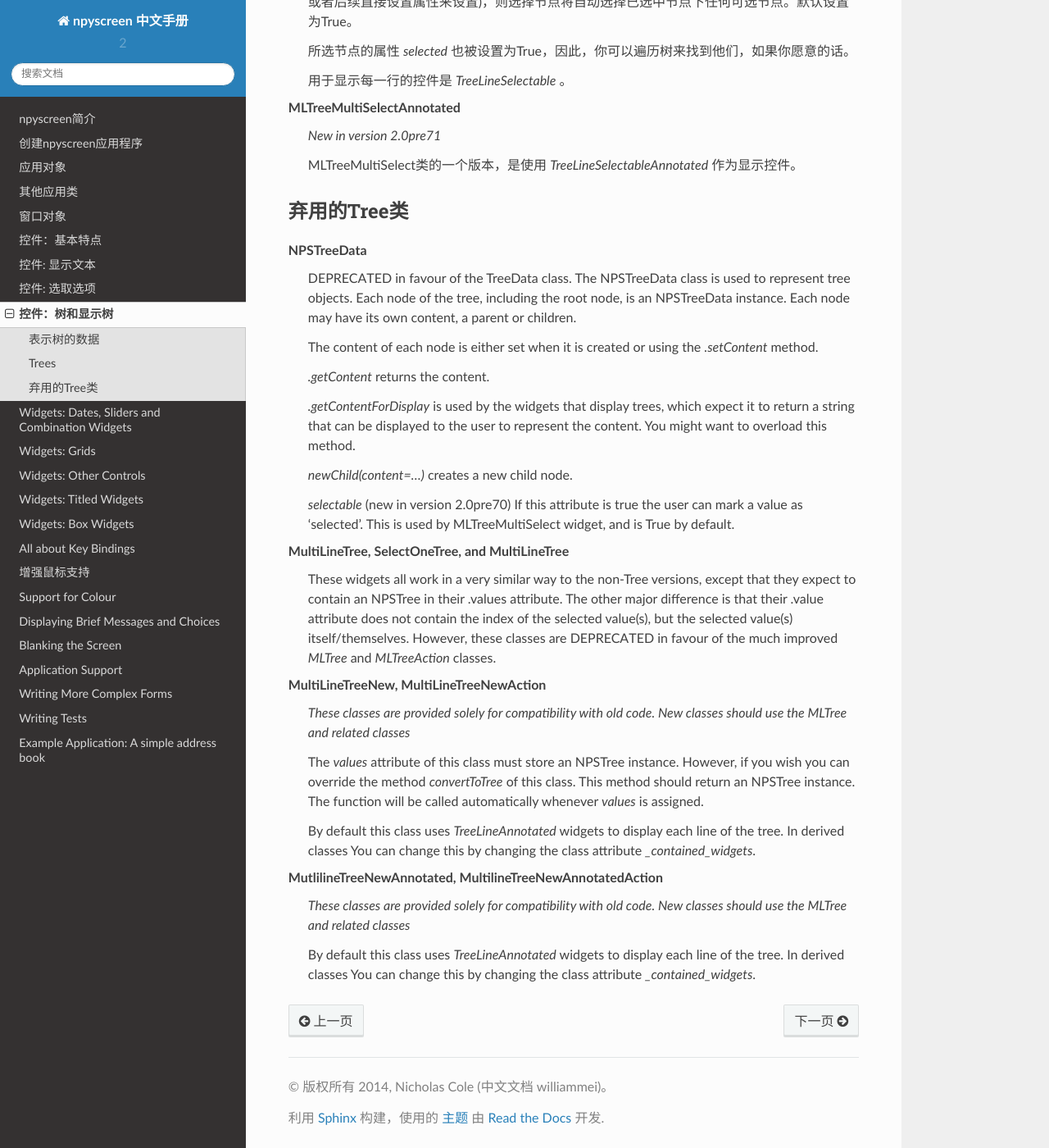
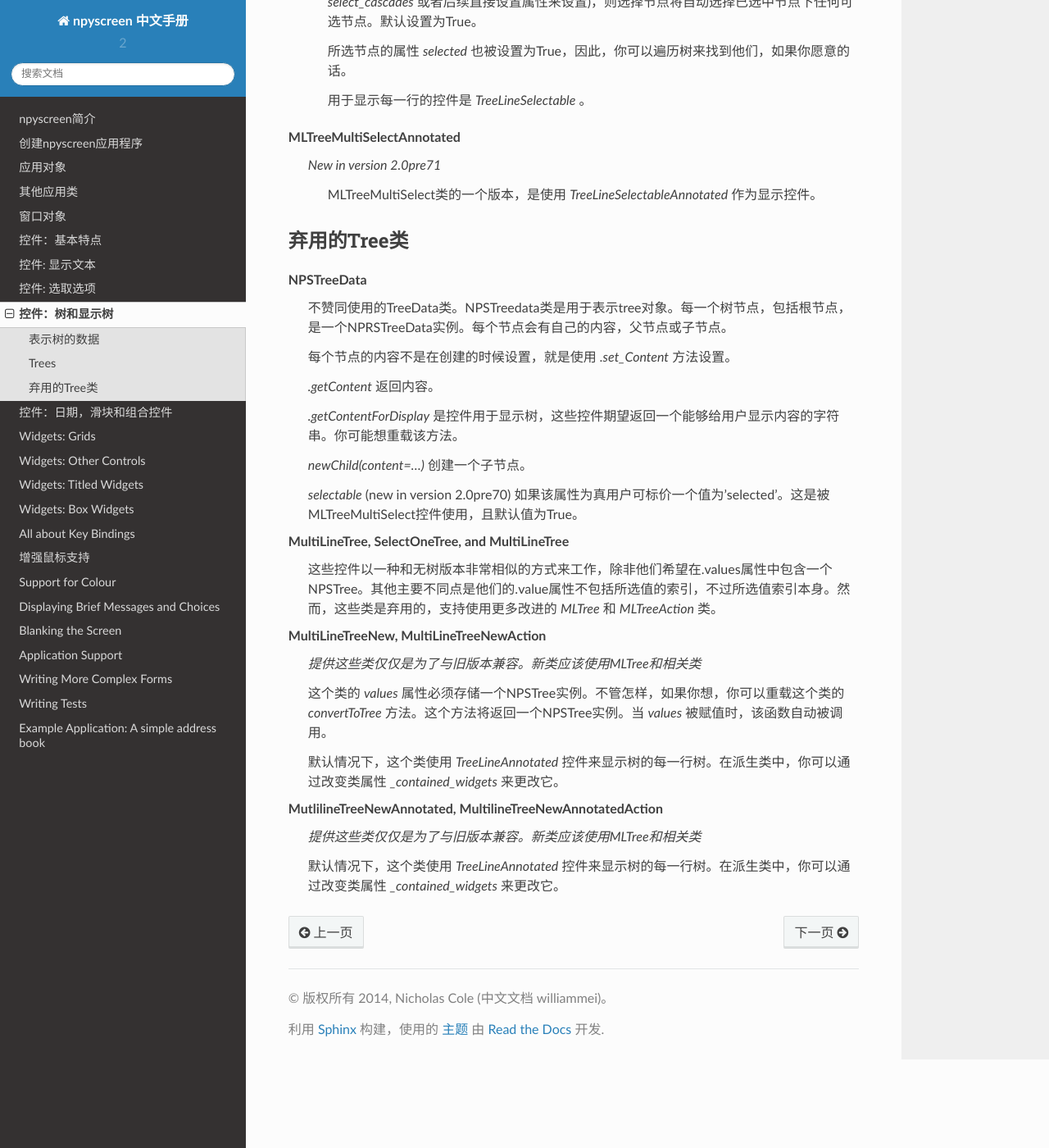
Before and after one commit to will-mei/npyscreen_doc_zh, a Sphinx documentation site: the page built from docs/source/widgets-trees.rst, in a window 1280 px wide and 1400 px high, scrolled down 1304 px. Shown: the whole window at 82% size. Built offline with Sphinx 7.4.7 and the Read the Docs theme 2.0.0, drawn with Linux system fonts in a browser that asks for light colours.

Commit message:
widget-tree widget-general

```diff
--- a/docs/source/widgets-general.rst
+++ b/docs/source/widgets-general.rst
@@ -1,43 +1,44 @@
-Widgets: Dates, Sliders and Combination Widgets
+控件：日期，滑块和组合控件
 ***********************************************
 
 DateCombo, TitleDateCombo
-    These widgets allow a user to select a date.  The actual selection of a date is done with the class MonthBox, which is displayed in a temporary window.  The constructor can be passed the following arguments - `allowPastDate=False` and `allowTodaysDate=False` - both of which will affect what the user is allowed to select. The constructor can also accept the argument `allowClear=True`.
+    这些控件允许用户选择一个日期。日期的实际选择是由类MonthBox完成的，它在一个临时窗口中显示。构造函数可以被传递通过以下参数 - `allowPastDate=False` 和 `allowTodaysDate=False` - 这两者将影响用户被允许选择什么。构造函数也可以接受参数`allowClear=True`。
 
 ComboBox, TitleCombo
-    This box looks like a Textbox, but the user can only select from a list of options.  Which are displayed in a temporary window if the user wants to change the value.  Like the MultiLine widget, the attribute *value* is the index of a selection in the list *values*.  The ComboBox widget can also be customised by overloading the *display_value(self, vl)* method.
+    这个框看起来像一个文本框，但用户仅仅能够从选项列表中选择。如果用户想更改值，就在临时窗口中显示。就像MultiLine控件一样，属性 *value* 是列表 *values* 中一个选择的索引。通过重载 *display_value(self, vl)* 方法，ComboBox控件也可以被定制。
 
 FilenameCombo, TitleFilenameCombo
-    This presents a control for picking filenames.  The following arguments can be passed in to the constructor::
+    这展示了一个选择文件名的控件。以下参数可传递给构造函数::
 
         select_dir=False
         must_exist=False
         confirm_if_exists=False
         sort_by_extension=True
 
-    These also correspond to attributes on the widget that can be set at any time.
+    这些也与控件中所示可以设置的属性相对应。
 
-    This widget was added in version 2.0pre81.
+
+    该控件在版本 2.0pre81中被添加。
 
 
 
 Slider, TitleSlider
-   Slider presents a horizontal slider.  The following additional arguments to the constructor are useful:
+   滑块表示一个水平滑动块。以下附加参数对构造函数是很有用的:
 
    out_of=100
-      The maximum value of the slider.
+      滑块的最大值。
    step=1
-      The increments by which a user my increase or decrease the value.
+      用户增加或减少值得增量。
    lowest=0
-      The minimum value a user can select. Note that sliders are not designed to allow a user to select negative values.  *lowest* should be >= 0
+      用户能选择的最小值。注意，滑块设计不允许用户选择负值。*lowest* 应当 >= 0
    label=True
-      Whether to print a text label next to the slider.  If so, see the *translate_value* method.
+      是否在滑块旁打印文本标签。如果这样，请参考 *translate_value* 方法。
    block_color = None
-       The colour of the blocks that show the level of the slider. By default (None) the same value as the colour of the slider itself.
+       显示滑块的水平块的颜色。默认情况下（None），与滑块本身颜色相同。
 
-   All of these options set attributes of the same name that may be altered once the widget exists.
+   所有这些选项设置了相同名称的属性，它们在控件中存在时可能随时被更改。
 
-   The text displayed next to the widget (if *label=True*) is generated by the *translate_value* method.  This takes no options and returns a string.  It makes sense to subclass the Slider object and overload this method.  It probably makes sense to ensure that the string generated is of a fixed length.  Thus the default code looks like::
+   在控件(如果 *label=True*)旁边显示的文本是由 *translate_value* 方法生成。它没有选项并返回一个字符串。把Slider对象划入子类并重载该方法是有意义的。确保生成固定长度的字符串可能是有意义的。因此默认代码如下::
 
       stri = "%s / %s" %(self.value, self.out_of)
       l = (len(str(self.out_of)))*2+4
--- a/docs/source/widgets-trees.rst
+++ b/docs/source/widgets-trees.rst
@@ -6,102 +6,91 @@
 ++++++++++++++++++++++
 
 TreeData
-    类TreeData是被用于表示树对象。每一个树节点，包括根节点，是一个NPSTreeData实例。每个节点可能有它自己的内容，父节点或子节点。
+	类TreeData是被用于表示树对象。每一个树节点，包括根节点，是一个NPSTreeData实例。每个节点可能有它自己的内容，父节点或子节点。
 
-    每个节点的内容不是在创建的时候设置，就是使用 *.set_content* 方法设置。
+	每个节点的内容不是在创建的时候设置，就是使用 *.set_content* 方法设置。
 
-    *get_content()* 返回该内容。
+	*get_content()* 返回该内容。
 
-    *get_content_for_display()* 是控件用于显示树，这些控件期望返回一个能够给用户显示内容的字符串。
+	*get_content_for_display()* 是控件用于显示树，这些控件期望返回一个能够给用户显示内容的字符串。
 
-    *new_child(content=...)* 创建一个新的子节点
+	*new_child(content=...)* 创建一个新的子节点
 
-    *selectable* 如果这个属性为真，则用户可以标记一个值为'selected'。这被MLTreeMultiSelect控件使用，并且默认值为True。
+	*selectable* 如果这个属性为真，则用户可以标记一个值为'selected'。这被MLTreeMultiSelect控件使用，并且默认值为True。
 
-    *ignore_root* 这个属性控制着是否向用户展示树的根节点。
+		*ignore_root* 这个属性控制着是否向用户展示树的根节点。
 
-    *expanded* 这个属性控制着是否扩展树的分支，假设该节点有任何子节点。
+		*expanded* 这个属性控制着是否扩展树的分支，假设该节点有任何子节点。
 
-    *sort* 这个属性控制是否对树进行排序。
+		*sort* 这个属性控制是否对树进行排序。
 
-    *sort_function* 如果树已排序，当树显示时，将使用此属性中命名的函数作为对树排序的键。
+		*sort_function* 如果树已排序，当树显示时，将使用此属性中命名的函数作为对树排序的键。
 
-    *walk_tree(only_expanded=True, ignore_root=True, sort=None, sort_function=None)* 遍历树。你可以覆盖标准sort和sort函数，并决定是否只遍历那些被标记为展开的树节点。
+		*walk_tree(only_expanded=True, ignore_root=True, sort=None, sort_function=None)* 遍历树。你可以覆盖标准sort和sort函数，并决定是否只遍历那些被标记为展开的树节点。
 
 
 Trees
 +++++
 
 MLTree, MLTreeAction
-    这个类的 *values* 属性必须存储一个NPSTree实例。尽管如此，如果你希望覆盖类的 *convertToTree* 方法。这个方法应返回一个NPSTree实例。当 *values* 被赋值时，该函数自动被调用。
+		这个类的 *values* 属性必须存储一个NPSTree实例。尽管如此，如果你希望覆盖类的 *convertToTree* 方法。这个方法应返回一个NPSTree实例。当 *values* 被赋值时，该函数自动被调用。
 
-    默认情况下，这个类使用 *TreeLine* 控件来显示树的每一行树。在派生类中，你可以通过改变类属性 *_contained_widgets* 来更改它。类属性 `_contained_widget_height`  定义了每个给定的控件显示多少行。
+		默认情况下，这个类使用 *TreeLine* 控件来显示树的每一行树。在派生类中，你可以通过改变类属性 *_contained_widgets* 来更改它。类属性 `_contained_widget_height`  定义了每个给定的控件显示多少行。
 
 MLTreeAnnotated, MLTreeAnnotatedAction
-      在默认情况下，这个类使用 *TreeLineAnnotated* 控件来显示树的每一行。在派生类中，你可以通过改变类属性 *_contained_widgets* 来更改它。
+	  在默认情况下，这个类使用 *TreeLineAnnotated* 控件来显示树的每一行。在派生类中，你可以通过改变类属性 *_contained_widgets* 来更改它。
 
 MLTreeMultiSelect
     *New in version 2.0pre70*
 
-    这个类允许你选择树的多个项。你可以通过设置NPSTreeData节点的 *selectable* 属性来选择用户能够选择的NPSTreeData节点。
+		这个类允许你选择树的多个项。你可以通过设置NPSTreeData节点的 *selectable* 属性来选择用户能够选择的NPSTreeData节点。
 
-    方法 *get_selected_objects(self, return_node=True,)* 返回一个列出被选中节点的生成器对象。如果return_node时True，则产生实际节点本身，否则会产生 *node.getContent()* 的值。
+		方法 *get_selected_objects(self, return_node=True,)* 返回一个列出被选中节点的生成器对象。如果return_node时True，则产生实际节点本身，否则会产生 *node.getContent()* 的值。
 
-    *New in Version 2.0pre71* 如果属性 *select_cascades* 为True(可通过创建时传递参数 *select_cascades* 或者后续直接设置属性来设置)，则选择节点将自动选择已选中节点下任何可选节点。默认设置为True。
+		*New in Version 2.0pre71* 如果属性 *select_cascades* 为True(可通过创建时传递参数 *select_cascades* 或者后续直接设置属性来设置)，则选择节点将自动选择已选中节点下任何可选节点。默认设置为True。
 
-    所选节点的属性 *selected* 也被设置为True，因此，你可以遍历树来找到他们，如果你愿意的话。
+		所选节点的属性 *selected* 也被设置为True，因此，你可以遍历树来找到他们，如果你愿意的话。
 
-    用于显示每一行的控件是 *TreeLineSelectable* 。
+		用于显示每一行的控件是 *TreeLineSelectable* 。
 
 MLTreeMultiSelectAnnotated
     *New in version 2.0pre71*
 
-    MLTreeMultiSelect类的一个版本，是使用 *TreeLineSelectableAnnotated* 作为显示控件。
+		MLTreeMultiSelect类的一个版本，是使用 *TreeLineSelectableAnnotated* 作为显示控件。
 
 
 
 弃用的Tree类
 +++++++++++++++++++++++
 NPSTreeData
-    DEPRECATED in favour of the TreeData class.  The NPSTreeData class is used to represent tree objects.  Each node of the tree, including the root node, is an NPSTreeData instance.  Each node may have its own content, a parent or children.
+		不赞同使用的TreeData类。NPSTreedata类是用于表示tree对象。每一个树节点，包括根节点，是一个NPRSTreeData实例。每个节点会有自己的内容，父节点或子节点。
 
-    The content of each node is either set when it is created or using the *.setContent* method.
+		每个节点的内容不是在创建的时候设置，就是使用 *.set_Content* 方法设置。
 
-    *.getContent* returns the content.
+		*.getContent* 返回内容。
 
-    *.getContentForDisplay* is used by the widgets that display trees, which expect it to return a string that can be displayed to the user to represent the content.  You might want to overload this method.
+		*.getContentForDisplay* 是控件用于显示树，这些控件期望返回一个能够给用户显示内容的字符串。你可能想重载该方法。
 
-    *newChild(content=...)* creates a new child node.
+		*newChild(content=...)* 创建一个子节点。
 
-    *selectable* (new in version 2.0pre70) If this attribute is true the user can mark a value as 'selected'. This is used by MLTreeMultiSelect widget, and is True by default.
+		*selectable* (new in version 2.0pre70) 如果该属性为真用户可标价一个值为'selected'。这是被MLTreeMultiSelect控件使用，且默认值为True。
 
 
 
 MultiLineTree, SelectOneTree, and MultiLineTree
-    These widgets all work in a very similar way to the non-Tree versions,
-    except that they expect to contain an NPSTree in their .values attribute.
-    The other major difference is that their .value attribute does not contain
-    the index of the selected value(s), but the selected value(s)
-    itself/themselves.  However, these classes are DEPRECATED in favour of the
-    much improved *MLTree* and *MLTreeAction* classes.
+		这些控件以一种和无树版本非常相似的方式来工作，除非他们希望在.values属性中包含一个NPSTree。其他主要不同点是他们的.value属性不包括所选值的索引，不过所选值索引本身。然而，这些类是弃用的，支持使用更多改进的 *MLTree* 和 *MLTreeAction* 类。
 
 
 MultiLineTreeNew, MultiLineTreeNewAction
-    *These classes are provided solely for compatibility with old code. New classes should use the MLTree and related classes*
-
-    The *values* attribute of this class must store an NPSTree instance.
-    However, if you wish you can override the method *convertToTree* of this
-    class.  This method should return an NPSTree instance.  The function will be
-    called automatically whenever *values* is assigned.
+		*提供这些类仅仅是为了与旧版本兼容。新类应该使用MLTree和相关类*
 
 
-    By default this class uses *TreeLineAnnotated* widgets
-    to display each line of the tree.  In derived classes You can change this by changing
-    the class attribute *_contained_widgets*.
+		这个类的 *values* 属性必须存储一个NPSTree实例。不管怎样，如果你想，你可以重载这个类的 *convertToTree* 方法。这个方法将返回一个NPSTree实例。当 *values* 被赋值时，该函数自动被调用。
+
+
+		默认情况下，这个类使用 *TreeLineAnnotated* 控件来显示树的每一行树。在派生类中，你可以通过改变类属性 *_contained_widgets* 来更改它。
 
 MutlilineTreeNewAnnotated, MultilineTreeNewAnnotatedAction
-    *These classes are provided solely for compatibility with old code. New classes should use the MLTree and related classes*
+		*提供这些类仅仅是为了与旧版本兼容。新类应该使用MLTree和相关类*
 
-    By default this class uses *TreeLineAnnotated* widgets
-    to display each line of the tree.  In derived classes You can change this by changing
-    the class attribute *_contained_widgets*.
+		默认情况下，这个类使用 *TreeLineAnnotated* 控件来显示树的每一行树。在派生类中，你可以通过改变类属性 *_contained_widgets* 来更改它。
```
